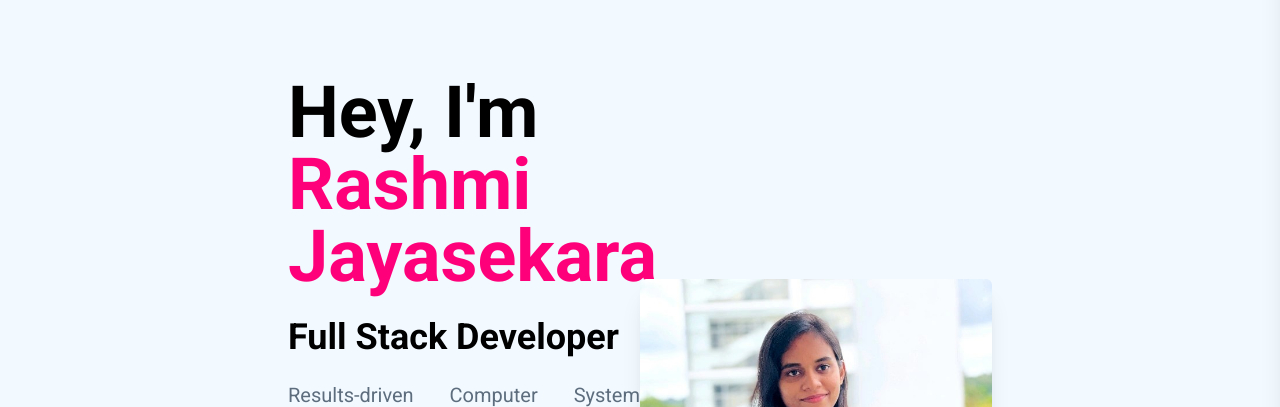
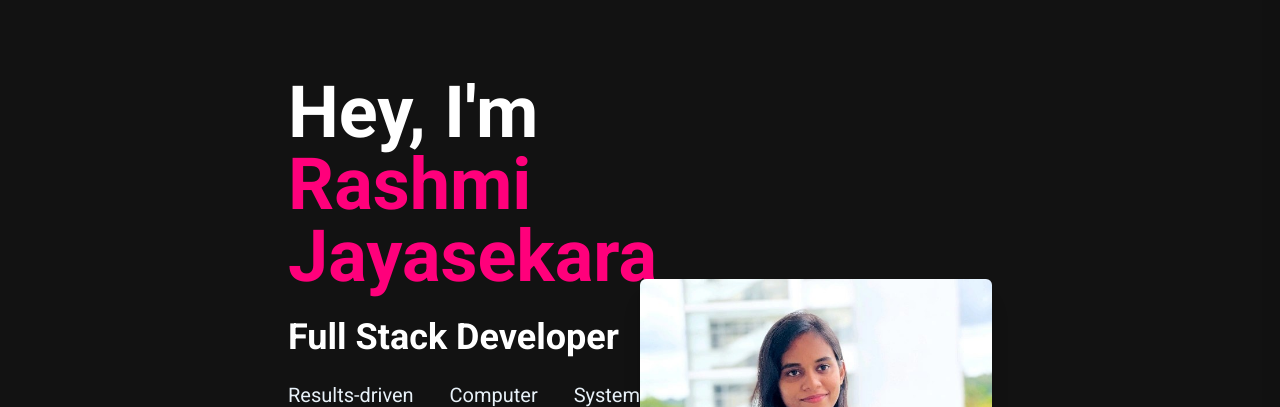
Before and after one commit to BKPASQUAL/Rashmi-Portfolio, a React (Vite) app: page / in a window 1280 px wide. Shown: the part 179-586 px from the top of the page. Built offline with nearby package versions, Linux system fonts and the light colour scheme; a web font is replaced by a local one.

Commit message:
defalt value dark

```diff
--- a/index.html
+++ b/index.html
@@ -7,7 +7,10 @@
       href="https://fonts.googleapis.com/css2?family=Poppins:wght@100;200;300;400;500;600;700;800;900&display=swap"
       rel="stylesheet"
     />
-    <link href="https://fonts.googleapis.com/css2?family=Roboto:ital,wght@0,100;0,300;0,400;0,500;0,700;0,900;1,100;1,300;1,400;1,500;1,700;1,900&display=swap" rel="stylesheet">
+    <link
+      href="https://fonts.googleapis.com/css2?family=Roboto:ital,wght@0,100;0,300;0,400;0,500;0,700;0,900;1,100;1,300;1,400;1,500;1,700;1,900&display=swap"
+      rel="stylesheet"
+    />
     <link
       rel="stylesheet"
       href="https://cdnjs.cloudflare.com/ajax/libs/font-awesome/5.15.4/css/all.min.css"
@@ -30,7 +33,7 @@
       href="https://fonts.googleapis.com/css2?family=Material+Symbols+Outlined:opsz,wght,FILL,GRAD@20..48,100..700,0..1,-50..200"
     />
     <meta name="viewport" content="width=device-width, initial-scale=1.0" />
-    <title>Bawantha Pasqual</title>
+    <title>Rashmi | Portfolio</title>
   </head>
   <body>
     <div id="root"></div>
--- a/src/components/common/DarkModeToggle.jsx
+++ b/src/components/common/DarkModeToggle.jsx
@@ -2,8 +2,9 @@ import React, { useEffect, useState } from "react";
 import { FaMoon, FaSun } from "react-icons/fa";
 
 function DarkModeToggle() {
+  // Set the default value to dark mode if there's no saved theme in localStorage
   const [darkMode, setDarkMode] = useState(
-    localStorage.getItem("theme") === "dark"
+    localStorage.getItem("theme") === "dark" || !localStorage.getItem("theme")
   );
 
   useEffect(() => {
```
